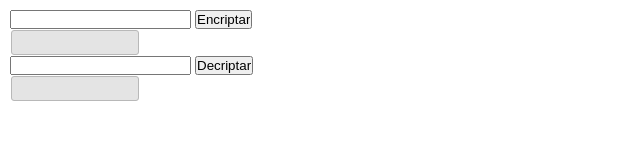
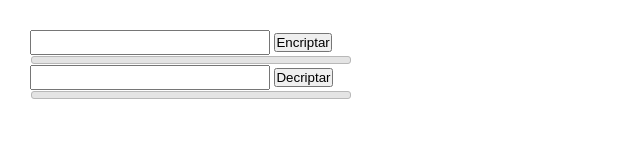
Before and after one commit to R159S/cifrar-e-decifrar, a plain HTML site: page index.html in a window 1280 px wide. Shown: the top 160 px of the page, without its empty margins (0-640 px from the left). Drawn offline with Linux system fonts and the light colour scheme.

Commit message:
Add files via upload

```diff
--- a/src/css/style.css
+++ b/src/css/style.css
@@ -6,17 +6,38 @@
 
 .m_box {
     position: relative;
-    left: 10px;
-    top: 10px;
+    left: 30px;
+    top: 30px;
+    font-family: sans-serif;
+}
+
+
+#conteudo, #m_cifrada{
+    width: 15rem;
+    padding: 3px;
+}
+
+#botao{
+    padding: 3px;
+    margin-left: 10px;
 }
 
 #cifrado, #decifrado {
-    width: 10%;
-    height: 25px;
+    width: 20rem;
+    height: auto;
     margin: 1px;
     padding: 3px;
+    color: rgb(82, 82, 82);
     border: 1px rgb(184, 184, 184);
     border-style: solid;
     background-color: rgb(228, 228, 228);
     border-radius: 3px;
 }
+
+@media (max-width:600px) {
+    #cifrado, #decifrado {
+        width: 80%;
+
+    }
+
+}
```
